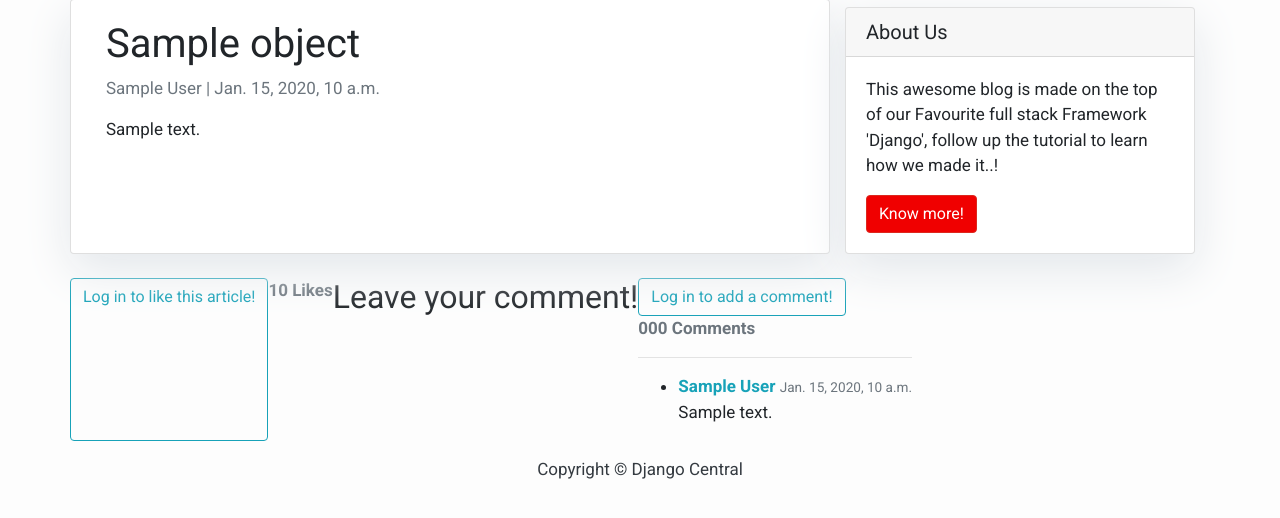
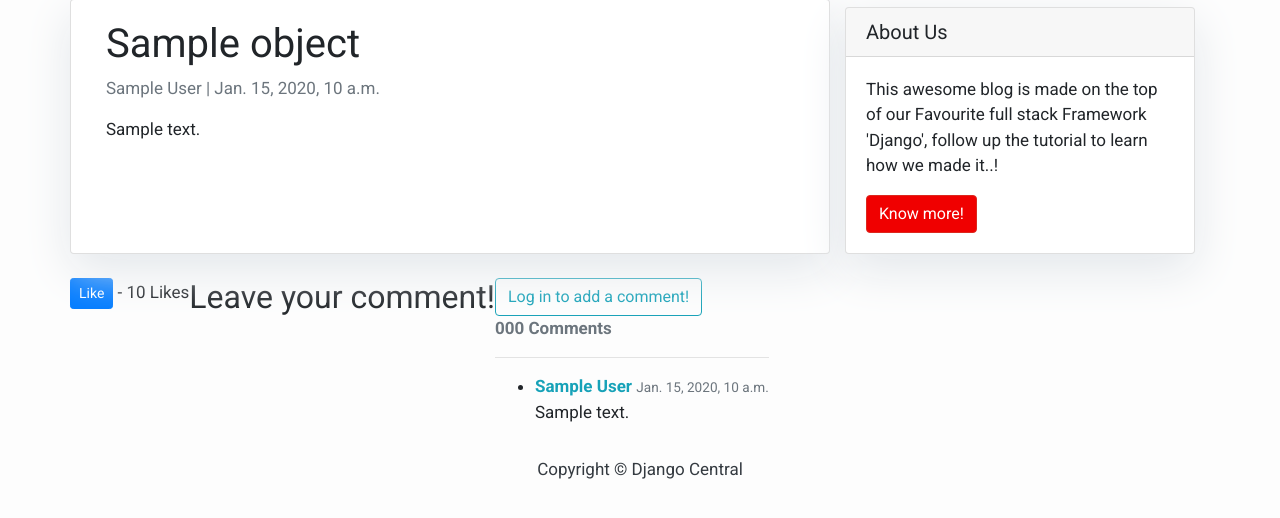
Before and after one commit to jab098/Vodafone-News, a Django app: template RIAProject/templates/post_detail.html in a window 1280 px wide. Shown: the part 75-593 px from the top of the page. Run offline with Django 4.2, Linux system fonts and the light colour scheme; the template is opened without the code that fills it: most values are stand-ins (such as "Sample title", 1, 10 or a date in 2020); parts of the project's set-up code (start-up, migrations or seed data) failed here and were passed over; some libraries are stand-ins or nearby versions.

Commit message:
Comments and Like feature are working

```diff
--- a/RIAProject/VodaNews/urls.py
+++ b/RIAProject/VodaNews/urls.py
@@ -1,10 +1,10 @@
 from . import views
 from django.urls import path
-from .views import BlogPostLike
+from .views import LikeView
 
 urlpatterns = [
     path('', views.PostList.as_view(), name='home'),
     path('<slug:slug>/', views.PostDetail.as_view(), name='post_detail'),
-    path('blogpost-like/<int:pk>/', views.BlogPostLike, name="blogpost_like"),
+    path('like/<str:slug>/', LikeView, name="like_post"),
     #path('blogpost-detail/<int:pk>/', views.BlogPostLike, name="blogpost_detail"),
 ]
--- a/RIAProject/templates/post_detail.html
+++ b/RIAProject/templates/post_detail.html
@@ -11,21 +11,18 @@
     </div>
     {% block sidebar %} {% include 'sidebar.html' %} {% endblock sidebar %}
 
-      <!-- LIKES -->
-      {% if user.is_authenticated %}
-      <form action="{% url 'blogpost_like' object.id %}" method="POST">
-        {% csrf_token %}
+    <!-- LIKES -->
+    <form action="{% url 'like_post' post.slug %}" method="POST">
+      {% csrf_token %}
 
-        {% if post_is_liked %}
-        <button type="submit" name="blogpost_id" value="{{object.id}}" class="btn btn-info">Unlike</button>
-        {% else %}
-        <button type="submit" name="blogpost_id" value="{{object.id}}" class="btn btn-info">Like</button>
+      {% if user in post.likes.all %}
+        <button type="submit" name="post_id" value="{{ post.id }}" class="btn btn-danger btn-sm">Unlike</button>
+      {% else %}
+        <button type="submit" name="post_id" value="{{ post.id }}" class="btn btn-primary btn-sm">Like</button>
+
         {% endif %}
-      </form>
-      {% else %}
-      <a class="btn btn-outline-info" href="{% url 'login' %}?next={{request.path}}">Log in to like this article!</a><br>
-      {% endif %}
-      <strong class="text-secondary">{{ number_of_likes }} Like{{ number_of_likes|pluralize }}</strong>
+      - {{ post.number_of_likes }} Likes
+    </form>
 
     <!-- COMMENTS  -->
     <h2>Leave your comment!</h2>
```
Also changed, not shown: RIAProject/VodaNews/views.py (+20 -14 lines), RIAProject/db.sqlite3.
